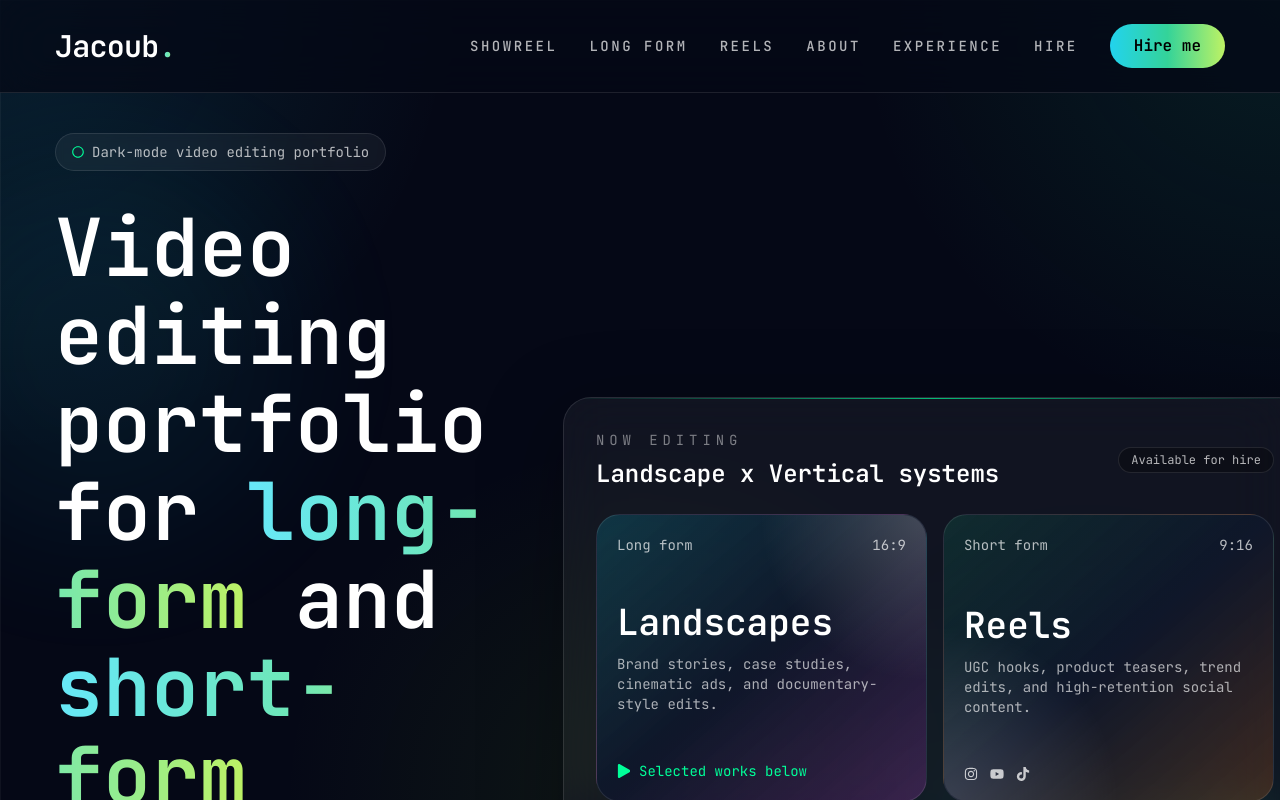
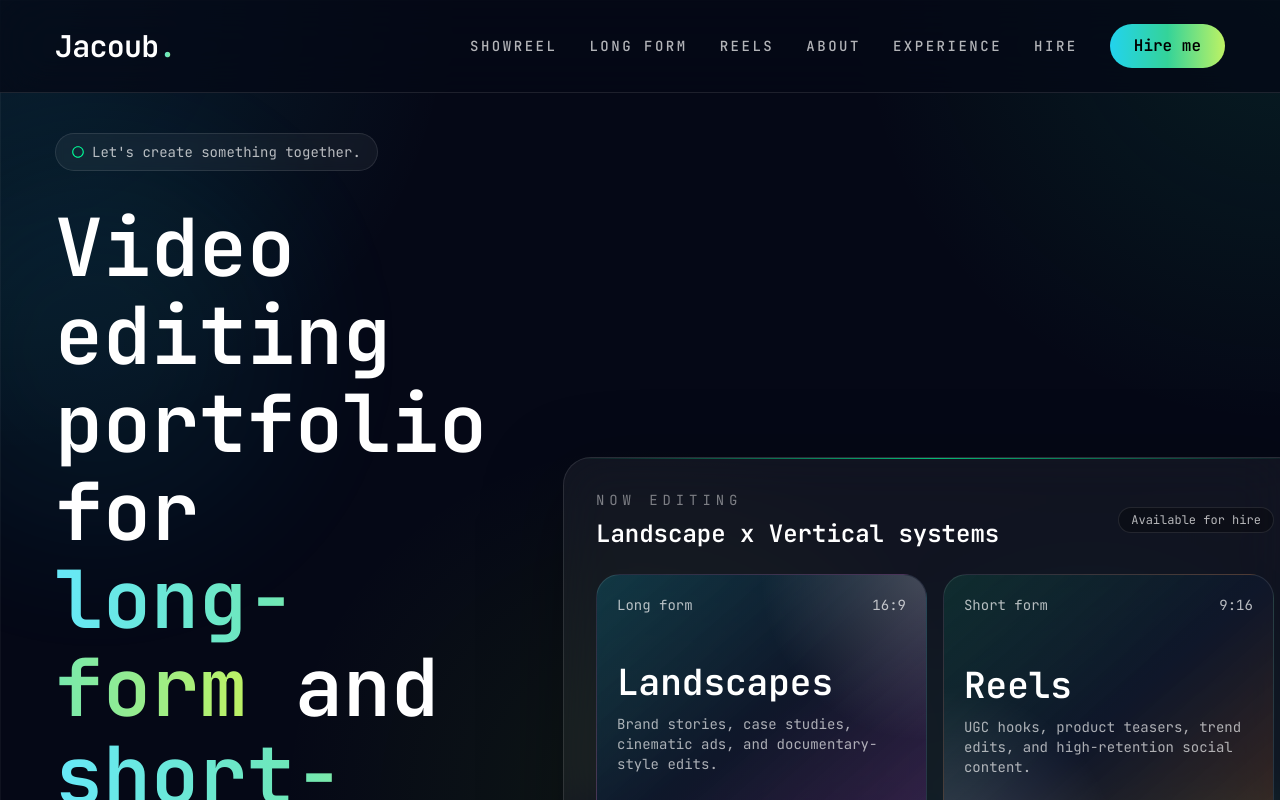
Before and after one commit to fortas-islem19/MediaPortfolio, a Next.js app: page / in a window 1280 px wide. Shown: the top 802 px of the page. Built offline with nearby package versions, Linux system fonts and the light colour scheme.

Commit message:
start editing landing page style

```diff
--- a/app/page.tsx
+++ b/app/page.tsx
@@ -124,7 +124,7 @@ const Home = () => {
       <div className="orb orb-2 pointer-events-none absolute right-0 top-[32rem]" />
 
       <section className="relative container mx-auto pt-6 pb-20 xl:pt-10 xl:pb-28">
-        <div className="grid gap-10 xl:grid-cols-[1.15fr_0.85fr] xl:items-center">
+        <div className="grid gap-10 xl:grid-cols-[1.15fr_0.85fr] md:items-center xl:items-center">
           <motion.div variants={fadeUp} initial="hidden" animate="show" transition={{ duration: 0.6, ease: "easeOut" }} className="space-y-8">
             <motion.div
               variants={fadeUp}
@@ -134,11 +134,11 @@ const Home = () => {
               whileHover={{ scale: 1.03, y: -2 }}
               className="inline-flex items-center gap-2 rounded-full border border-white/10 bg-white/5 px-4 py-2 text-sm text-white/70 backdrop-blur-sm transition-transform"
             >
-              <FaRegCircle className="text-accent text-xs" />
-              Dark-mode video editing portfolio
+              <FaRegCircle className="text-accent text-xs text-justify" />
+              Let's create something together.
             </motion.div>
 
-            <div className="space-y-6">
+            <div className="space-y-7 max-w-sm  text-center md:text-lg xl:text-left">
               <motion.h1 variants={fadeUp} initial="hidden" animate="show" transition={{ delay: 0.08, duration: 0.6, ease: "easeOut" }} className="h1 max-w-3xl">
                 Video editing portfolio for <span className="text-gradient">long-form</span> and <span className="text-gradient">short-form</span> brands.
               </motion.h1>
```
